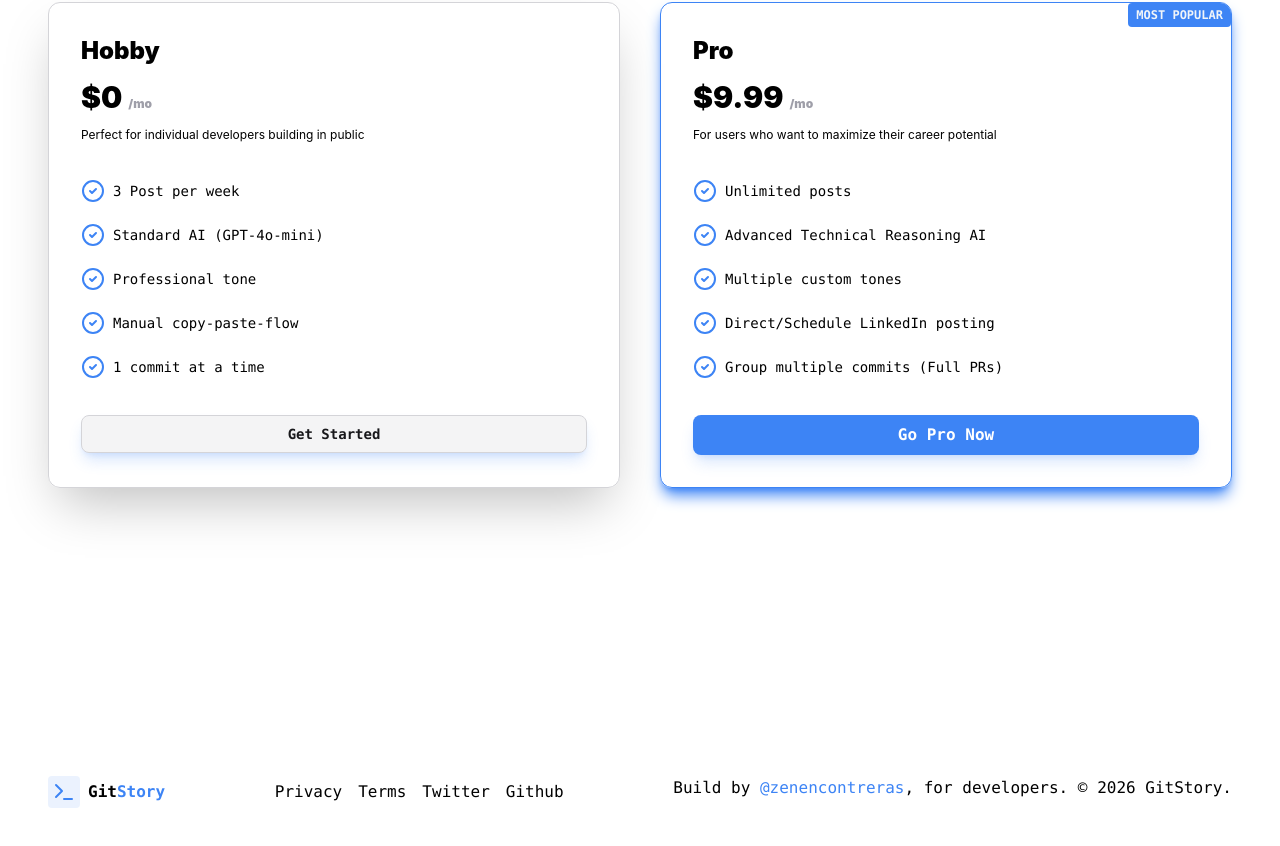
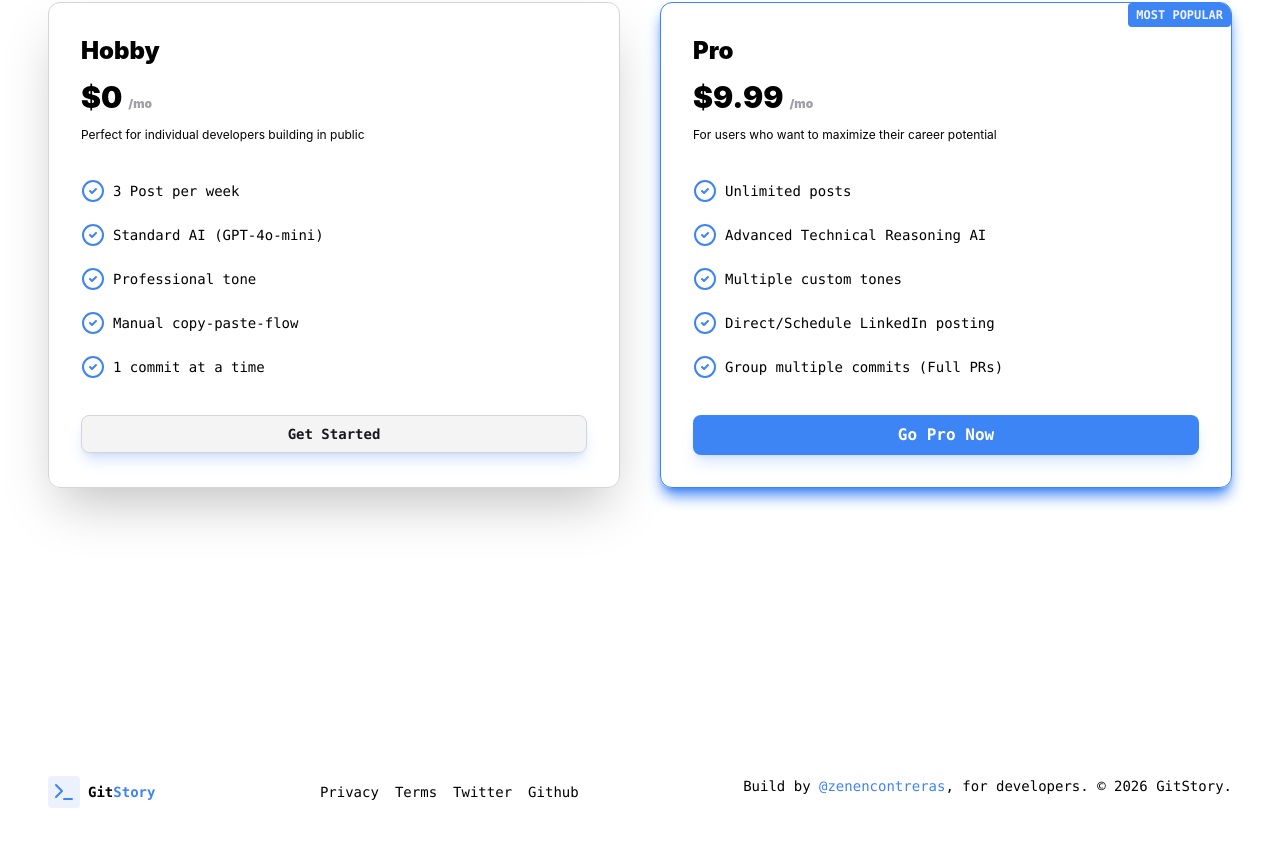
Before and after one commit to ZenenContreras/gitStory, a React (Vite) app: page / in a window 1280 px wide. Shown: the part 2062-2908 px from the top of the page. Built offline with nearby package versions, Linux system fonts and the light colour scheme.

Commit message:
style: adjust footer text size in LandingFooter.

```diff
--- a/src/layouts/LandingFooter.tsx
+++ b/src/layouts/LandingFooter.tsx
@@ -2,7 +2,7 @@ import { Terminal } from "lucide-react"
 
 function LandingFooter() {
   return (
-    <footer className='flex flex-wrap flex-row w-full mx-auto justify-between py-16 md:py-24 font-mono gap-5 '>
+    <footer className='flex flex-wrap flex-row w-full mx-auto justify-between py-16 md:py-24 font-mono gap-5 text-sm'>
 
         <div className="flex items-center flex-row gap-2">
             <div className="text-primary bg-primary/10 p-1 rounded">
```
